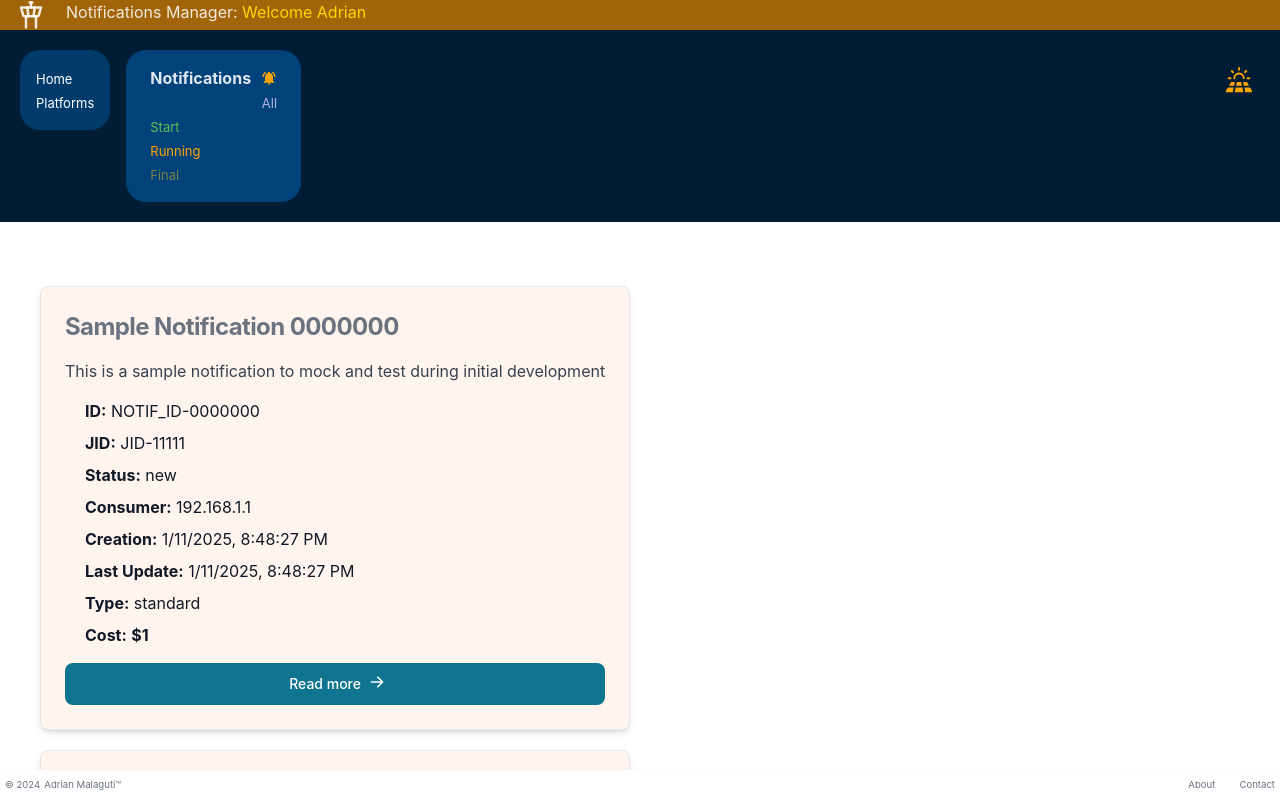
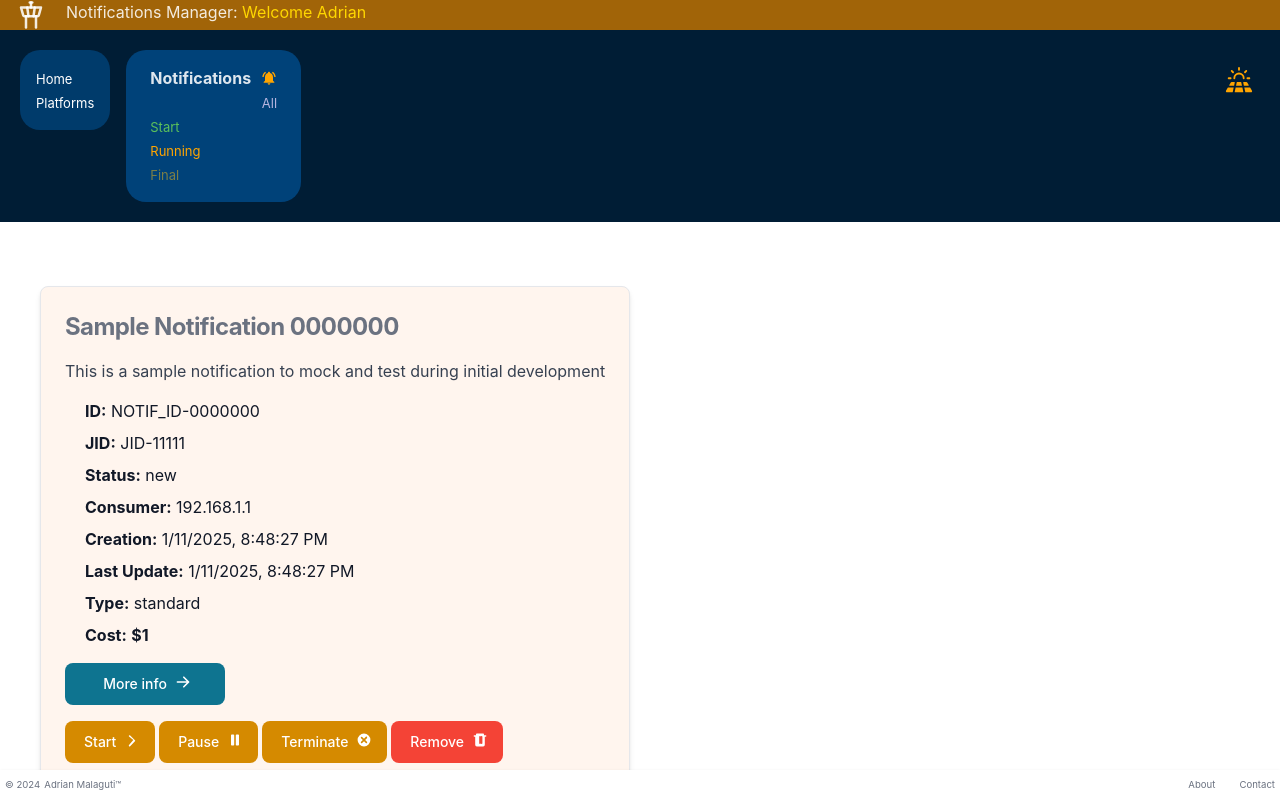
Before and after one commit to amalaguti/react_65675_prj, a React (Vite) app: page / in a window 1280 px wide. Shown: the top 798 px of the page. Built offline with nearby package versions, Linux system fonts and the light colour scheme.

Commit message:
refactor notification card into multiple modules

```diff
--- /dev/null
+++ b/src/components/common/productCard/notification/NotificationButtonsActions.jsx
@@ -0,0 +1,69 @@
+import "./notificationButtonsActions.css";
+
+import { Button } from "flowbite-react";
+
+export const NotificationButtonsActions = () => {
+  return (
+    <div
+      id="notificationButtonsActions"
+      className="flex flex-wrap gap-1 space-x-2"
+    >
+      <Button>
+        Start
+        <svg
+          className="-mr-1 ml-2 h-4 w-4"
+          fill="currentColor"
+          viewBox="0 0 20 20"
+          xmlns="http://www.w3.org/2000/svg"
+        >
+          <path d="M6.293 4.293a1 1 0 011.414 0l6 6a1 1 0 010 1.414l-6 6a1 1 0 01-1.414-1.414L11.586 10 6.293 5.707a1 1 0 010-1.414z" />
+        </svg>
+      </Button>
+      <Button>
+        Pause
+        <svg
+          className="-mr-1 ml-2 h-4 w-4"
+          fill="currentColor"
+          viewBox="0 0 20 20"
+          xmlns="http://www.w3.org/2000/svg"
+        >
+          <path
+            fillRule="evenodd"
+            d="M5 4a1 1 0 011-1h2a1 1 0 011 1v12a1 1 0 01-1 1H6a1 1 0 01-1-1V4zm6 0a1 1 0 011-1h2a1 1 0 011 1v12a1 1 0 01-1 1h-2a1 1 0 01-1-1V4z"
+            clipRule="evenodd"
+          />
+        </svg>
+      </Button>
+      <Button>
+        Terminate
+        <svg
+          className="-mr-1 ml-2 h-4 w-4"
+          fill="currentColor"
+          viewBox="0 0 20 20"
+          xmlns="http://www.w3.org/2000/svg"
+        >
+          <path
+            fillRule="evenodd"
+            d="M10 18a8 8 0 100-16 8 8 0 000 16zm3.707-10.707a1 1 0 00-1.414-1.414L10 8.586 7.707 6.293a1 1 0 00-1.414 1.414L8.586 10l-2.293 2.293a1 1 0 001.414 1.414L10 11.414l2.293 2.293a1 1 0 001.414-1.414L11.414 10l2.293-2.293z"
+            clipRule="evenodd"
+          />
+        </svg>
+      </Button>
+      <Button id="notificationBtnRemove">
+        Remove
+        <svg
+          className="-mr-1 ml-2 h-4 w-4"
+          fill="currentColor"
+          viewBox="0 0 20 20"
+          xmlns="http://www.w3.org/2000/svg"
+        >
+          <path
+            fillRule="evenodd"
+            d="M6 2a1 1 0 00-1 1v1H3a1 1 0 100 2h1v10a2 2 0 002 2h8a2 2 0 002-2V6h1a1 1 0 100-2h-2V3a1 1 0 00-1-1H6zm3 4a1 1 0 112 0v8a1 1 0 11-2 0V6zm4 0a1 1 0 10-2 0v8a1 1 0 102 0V6z"
+            clipRule="evenodd"
+          />
+        </svg>
+      </Button>
+    </div>
+  );
+};
--- a/src/components/common/productCard/notification/NotificationCard.jsx
+++ b/src/components/common/productCard/notification/NotificationCard.jsx
@@ -1,5 +1,6 @@
 import "./NotificationCard.css";
-import { calcCost } from "../../../../utils/notificationManagement";
+import { NotificationDetailsList } from "./NotificationDetailsList";
+import { NotificationButtonsActions } from "./NotificationButtonsActions";
 
 ("use client");
 
@@ -21,36 +22,9 @@ export function NotificationCard(props) {
       <p className="font-normal text-gray-700 dark:text-gray-400">
         {notification.description}
       </p>
-      <ul className="pl-5 space-y-2 text-gray-900 dark:text-white">
-        <li>
-          <strong>ID:</strong> {notification.ID}
-        </li>
-        <li>
-          <strong>JID:</strong> {notification.JID}
-        </li>
-        <li>
-          <strong>Status:</strong> {notification.status}
-        </li>
-        <li>
-          <strong>Consumer:</strong> {notification.consumer}
-        </li>
-        <li>
-          <strong>Creation:</strong>{" "}
-          {new Date(notification.creation).toLocaleString()}
-        </li>
-        <li>
-          <strong>Last Update:</strong>{" "}
-          {new Date(notification.last_update).toLocaleString()}
-        </li>
-        <li>
-          <strong>Type:</strong> {notification.type}
-        </li>
-        <li>
-          <strong>Cost:</strong> <b>${calcCost(notification.type)}</b>
-        </li>
-      </ul>
-      <Button>
-        Read more
+      <NotificationDetailsList notification={notification} />
+      <Button className="max-w-40">
+        More info
         <svg
           className="-mr-1 ml-2 h-4 w-4"
           fill="currentColor"
@@ -64,6 +38,7 @@ export function NotificationCard(props) {
           />
         </svg>
       </Button>
+      <NotificationButtonsActions />
     </Card>
   );
 }
--- /dev/null
+++ b/src/components/common/productCard/notification/NotificationDetailsList.jsx
@@ -0,0 +1,36 @@
+import "./notificationDetailsList.css";
+import { calcCost } from "../../../../utils/notificationManagement";
+
+export const NotificationDetailsList = (props) => {
+  const notification = props.notification;
+  return (
+    <ul className="pl-5 space-y-2 text-gray-900 dark:text-white">
+      <li>
+        <strong>ID:</strong> {notification.ID}
+      </li>
+      <li>
+        <strong>JID:</strong> {notification.JID}
+      </li>
+      <li>
+        <strong>Status:</strong> {notification.status}
+      </li>
+      <li>
+        <strong>Consumer:</strong> {notification.consumer}
+      </li>
+      <li>
+        <strong>Creation:</strong>{" "}
+        {new Date(notification.creation).toLocaleString()}
+      </li>
+      <li>
+        <strong>Last Update:</strong>{" "}
+        {new Date(notification.last_update).toLocaleString()}
+      </li>
+      <li>
+        <strong>Type:</strong> {notification.type}
+      </li>
+      <li>
+        <strong>Cost:</strong> <b>${calcCost(notification.type)}</b>
+      </li>
+    </ul>
+  );
+};
--- /dev/null
+++ b/src/components/common/productCard/notification/notificationButtonsActions.css
@@ -0,0 +1,12 @@
+#notificationButtonsActions {
+}
+
+#notificationButtonsActions button {
+    background-color: rgb(213, 138, 0);
+    margin-left: 0px;
+}
+
+#notificationBtnRemove {
+    background-color: #f44336 !important;
+    color: white;
+}
```
Also changed, not shown: src/components/common/productCard/notification/notificationDetailsList.css (added).
